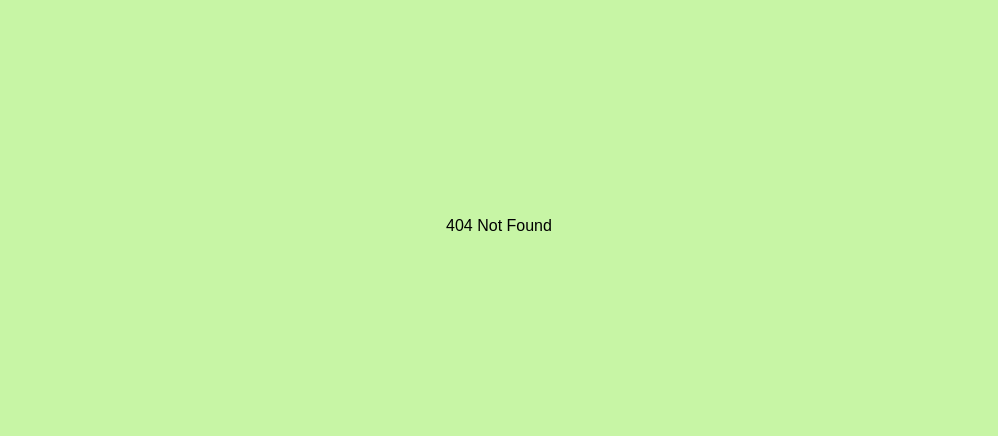
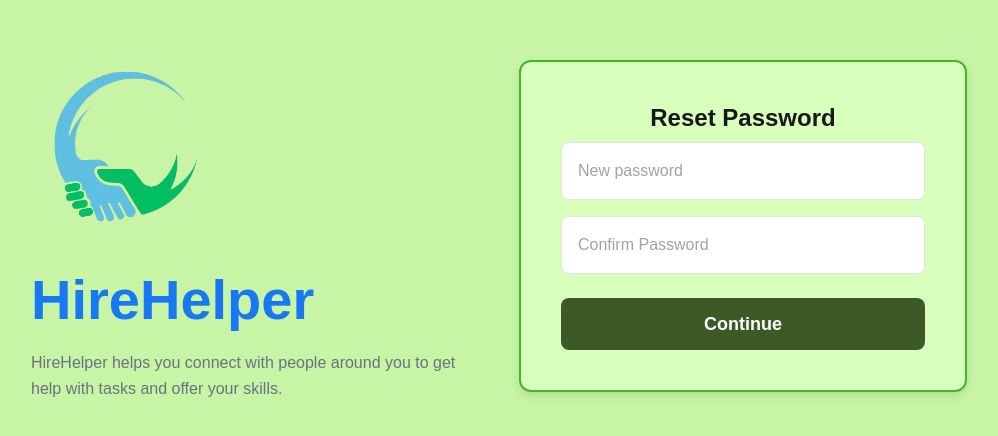
Before and after one commit to springboardmentor632/hirehelper_team_01, a React (Vite) app in the folder frontend/: page /reset in a window 1280 px wide. Before the commit this address had no page. Shown: the part 174-610 px from the top of the page, without its empty margins (141-1139 px from the left). Built offline with nearby package versions, Linux system fonts and the light colour scheme.

Commit message:
reset page added

```diff
--- a/frontend/src/App.jsx
+++ b/frontend/src/App.jsx
@@ -5,6 +5,7 @@ import { BrowserRouter, Routes, Route } from 'react-router-dom';
 import Login from "./pages/Login";
 import Signup from "./pages/Signup";
 import OTPVerification from "./pages/OTPVerification";
+import ResetPassword from "./pages/ResetPage";
 import Feed from "./pages/feed";
 import MyTasks from "./pages/MyTasks";
 import MyAddTask from "./pages/AddTask";
@@ -39,6 +40,7 @@ function App() {
                             <Route path="/login" element={<Login />} />
                             <Route path="/signup" element={<Signup />} />
                             <Route path="/otp" element={<OTPVerification />} />
+                            <Route path="/reset" element={<ResetPassword />} />
                         </Route>
 
                         {/* ONLY FOR LOGGED-IN USERS */}
--- a/frontend/src/pages/Login.jsx
+++ b/frontend/src/pages/Login.jsx
@@ -90,9 +90,9 @@ const Login = () => {
                             </button>
 
                             {/* Forgotten Password link */}
-                            <a href="#" className="block text-center text-action-link text-sm mb-6 hover:underline">
+                            <Link to={`/reset?email=${email}`} className="block text-center text-action-link text-sm mb-6 hover:underline">
                                 Forgotten password?
-                            </a>
+                            </Link>
 
                             {/* Create Account Link (Secondary Action) */}
                             <Link
--- a/frontend/src/pages/OTPVerification.jsx
+++ b/frontend/src/pages/OTPVerification.jsx
@@ -1,12 +1,20 @@
 import React, { useState, useRef } from 'react';
-import logo from '../assets/logo.png'; // Ensure path is correct
+import logo from '../assets/logo.png';
 import { verifySignupOtp, resendSignupOtp } from '../utils/api';
-import { useNavigate } from 'react-router-dom';
+import { resetPassword } from '../utils/api';
+import { useNavigate, useSearchParams } from 'react-router-dom';
 
 const VerifyEmail = () => {
+    const [searchParams] = useSearchParams();
+    const type = searchParams.get('type') || 'signup'; // 'signup' or 'reset'
+    const email = searchParams.get('email') || '';
+
     // Array to hold the 6-digit OTP code
     const [otp, setOtp] = useState(new Array(6).fill(""));
     const inputRefs = useRef([]);
+    const [loading, setLoading] = useState(false);
+    const [error, setError] = useState('');
+    const navigate = useNavigate();
 
     const handleChange = (element, index) => {
         if (isNaN(element.value)) return false;
@@ -26,23 +34,89 @@ const VerifyEmail = () => {
         }
     };
 
-    const navigate = useNavigate();
-
     const handleVerify = async (e) => {
         e.preventDefault();
+        setError('');
         const code = otp.join("");
-        const email_id = localStorage.getItem('pendingEmail');
-        if (!email_id) return alert('No pending email found');
+
+        if (code.length < 6) {
+            setError('Please enter the complete OTP');
+            return;
+        }
+
         try {
-            await verifySignupOtp({ email_id, otp: code });
-            // on success, remove pending and navigate to login
-            localStorage.removeItem('pendingEmail');
-            alert('Email verified — you can now log in.');
-            navigate('/login');
+            setLoading(true);
+
+            if (type === 'reset') {
+                // Password reset OTP verification
+                const newPassword = localStorage.getItem('resetPassword');
+                const resetEmail = localStorage.getItem('resetEmail') || email;
+
+                if (!newPassword) {
+                    setError('Password not found. Please try again.');
+                    return;
+                }
+
+                await resetPassword({ email_id: resetEmail, otp: code, newPassword });
+
+                // Clean up storage
+                localStorage.removeItem('resetPassword');
+                localStorage.removeItem('resetEmail');
+
+                alert('Password changed successfully! Please login with your new password.');
+                navigate('/login');
+            } else {
+                // Signup OTP verification
+                const pendingEmail = localStorage.getItem('pendingEmail') || email;
+
+                if (!pendingEmail) {
+                    setError('No email found. Please try again.');
+                    return;
+                }
+
+                await verifySignupOtp({ email_id: pendingEmail, otp: code });
+                localStorage.removeItem('pendingEmail');
+                alert('Email verified — you can now log in.');
+                navigate('/login');
+            }
         } catch (err) {
-            alert(err.message || 'OTP verification failed');
+            setError(err.message || 'OTP verification failed');
+        } finally {
+            setLoading(false);
         }
     };
+
+    const handleResend = async () => {
+        setError('');
+        const pendingEmail = localStorage.getItem('pendingEmail') || email;
+
+        if (!pendingEmail) {
+            setError('No email found. Please try again.');
+            return;
+        }
+
+        try {
+            setLoading(true);
+            if (type === 'reset') {
+                // For reset, call forgot password again
+                const { forgotPassword } = await import('../utils/api');
+                await forgotPassword(pendingEmail);
+            } else {
+                // For signup
+                await resendSignupOtp(pendingEmail);
+            }
+            alert('OTP resent');
+        } catch (err) {
+            setError(err.message || 'Resend failed');
+        } finally {
+            setLoading(false);
+        }
+    };
+
+    const heading = type === 'reset' ? 'Verify OTP' : 'Verify Your Email';
+    const description = type === 'reset'
+        ? `We've sent a 6-digit OTP to ${email || 'your email'}.`
+        : 'We\'ve sent a 6-digit code to your email.';
 
     return (
         <div className="min-h-screen flex items-center justify-center bg-bg-app p-4 font-sans">
@@ -55,10 +129,14 @@ const VerifyEmail = () => {
                 </div>
 
                 {/* Text Content */}
-                <h1 className="text-2xl font-bold text-text-primary mb-2">Verify Your Email</h1>
-                <p className="text-text-secondary text-center mb-8">
-                    We've sent a 6-digit code to your email.
-                </p>
+                <h1 className="text-2xl font-bold text-text-primary mb-2">{heading}</h1>
+                <p className="text-text-secondary text-center mb-8">{description}</p>
+
+                {error && (
+                    <div className="w-full mb-4 p-3 bg-red-100 text-red-700 rounded-md text-sm">
+                        {error}
+                    </div>
+                )}
 
                 {/* Verification Form */}
                 <form onSubmit={handleVerify} className="w-full flex flex-col items-center">
@@ -82,9 +160,10 @@ const VerifyEmail = () => {
                     {/* Verify Button */}
                     <button
                         type="submit"
-                        className="w-full py-3 bg-action-accept text-action-decline font-bold text-lg rounded-md transition hover:opacity-90 shadow-md"
+                        disabled={loading}
+                        className="w-full py-3 bg-action-accept text-action-decline font-bold text-lg rounded-md transition hover:opacity-90 shadow-md disabled:opacity-50"
                     >
-                        Verify Code
+                        {loading ? 'Verifying...' : 'Verify Code'}
                     </button>
 
                     {/* Resend Link */}
@@ -92,17 +171,9 @@ const VerifyEmail = () => {
                         Didn't receive the OTP?
                         <button
                             type="button"
-                            className="text-action-link font-semibold ml-1 hover:underline"
-                            onClick={async () => {
-                                const email_id = localStorage.getItem('pendingEmail');
-                                if (!email_id) return alert('No pending email found');
-                                try {
-                                    await resendSignupOtp(email_id);
-                                    alert('OTP resent');
-                                } catch (err) {
-                                    alert(err.message || 'Resend failed');
-                                }
-                            }}
+                            disabled={loading}
+                            className="text-action-link font-semibold ml-1 hover:underline disabled:opacity-50"
+                            onClick={handleResend}
                         >
                             Resend
                         </button>
--- /dev/null
+++ b/frontend/src/pages/ResetPage.jsx
@@ -0,0 +1,131 @@
+import React, { useState } from 'react';
+import { useNavigate, useSearchParams } from 'react-router-dom';
+import logo from '../assets/logo.png';
+import { forgotPassword } from '../utils/api';
+
+const ResetPassword = () => {
+    const [searchParams] = useSearchParams();
+    const email = searchParams.get('email') || '';
+
+    const [password, setPassword] = useState('');
+    const [confirmPassword, setConfirmPassword] = useState('');
+    const [loading, setLoading] = useState(false);
+    const [error, setError] = useState('');
+    const navigate = useNavigate();
+
+    const handlePasswordSubmit = async (e) => {
+        e.preventDefault();
+        setError('');
+
+        if (!email) {
+            setError('Email not provided. Please go back to login.');
+            return;
+        }
+
+        if (password !== confirmPassword) {
+            setError("Passwords do not match!");
+            return;
+        }
+
+        if (password.length < 6) {
+            setError("Password must be at least 6 characters");
+            return;
+        }
+
+        try {
+            setLoading(true);
+            // Send password reset request - OTP will be sent to email
+            await forgotPassword(email);
+
+            // Store password and redirect to OTP verification
+            localStorage.setItem('resetPassword', password);
+            localStorage.setItem('resetEmail', email);
+            navigate(`/otp?type=reset&email=${email}`);
+        } catch (err) {
+            setError(err.message || 'Failed to process password reset');
+        } finally {
+            setLoading(false);
+        }
+    };
+
+    return (
+        // Full viewport container with the light green background (bg-app)
+        <div className="min-h-screen flex items-center justify-center bg-bg-app p-4 font-sans">
+
+            {/* Main Content Area */}
+            <div className="flex flex-col lg:flex-row max-w-5xl w-full items-center lg:items-center">
+
+                {/* Left Panel: Branding (Hidden on mobile to match your Login ref) */}
+                <div className="hidden lg:flex flex-col flex-1 justify-center pr-10">
+                    <div className="w-48 h-48 flex items-center justify-center mb-4">
+                        <img src={logo} alt="HireHelper Logo" className="w-full h-full object-contain p-4" />
+                    </div>
+
+                    <h1 className="text-[3.5rem] font-bold text-action-link mb-2">
+                        HireHelper
+                    </h1>
+
+                    <p className="text-base text-text-secondary leading-relaxed max-w-md">
+                        HireHelper helps you connect with people around you to get help with tasks and offer your skills.
+                    </p>
+                </div>
+
+                {/* Right Panel Wrapper */}
+                <div className="flex flex-col w-full max-w-md lg:max-w-none items-center lg:flex-1">
+
+                    {/* Form Card */}
+                    <div className="bg-bg-highlight p-8 md:p-10 rounded-lg border-[2px] border-action-accept shadow-card flex flex-col items-center w-full max-w-md">
+
+                        {/* Mobile Logo Branding */}
+                        <div className="lg:hidden flex flex-col items-center mb-6 text-center">
+                            <div className="w-24 h-24 mb-2">
+                                <img src={logo} alt="Logo" className="w-full h-full object-contain p-2" />
+                            </div>
+                            <h1 className="text-h1 font-bold text-action-link">HireHelper</h1>
+                        </div>
+
+                        <h2 className="text-2xl font-bold text-text-primary mb-2">Reset Password</h2>
+                        {email && <p className="text-sm text-text-secondary mb-6">Email: {email}</p>}
+
+                        {error && (
+                            <div className="w-full mb-4 p-3 bg-red-100 text-red-700 rounded-md text-sm">
+                                {error}
+                            </div>
+                        )}
+
+                        <form className="w-full max-w-sm" onSubmit={handlePasswordSubmit}>
+                            <input
+                                type="password"
+                                placeholder="New password"
+                                value={password}
+                                onChange={(e) => setPassword(e.target.value)}
+                                className="w-full p-4 mb-4 border border-border-default rounded-md text-base text-text-primary focus:outline-none focus:ring-2 focus:ring-action-accept"
+                                required
+                            />
+                            <input
+                                type="password"
+                                placeholder="Confirm Password"
+                                value={confirmPassword}
+                                onChange={(e) => setConfirmPassword(e.target.value)}
+                                className="w-full p-4 mb-6 border border-border-default rounded-md text-base text-text-primary focus:outline-none focus:ring-2 focus:ring-action-accept"
+                                required
+                            />
+
+                            {/* Continue Button */}
+                            <button
+                                type="submit"
+                                disabled={loading}
+                                className="w-full py-3 bg-[#3D5A26] text-white font-bold text-lg rounded-md transition hover:opacity-90 disabled:opacity-50"
+                            >
+                                {loading ? 'Sending OTP...' : 'Continue'}
+                            </button>
+                        </form>
+                    </div>
+
+                </div>
+            </div>
+        </div>
+    );
+};
+
+export default ResetPassword;
--- a/frontend/src/utils/api.js
+++ b/frontend/src/utils/api.js
@@ -74,3 +74,26 @@ export async function createTask(formData) {
   if (!res.ok) throw new Error(json?.message || 'Failed to create task');
   return json;
 }
+
+// Password Reset API helpers
+export async function forgotPassword(email_id) {
+  const res = await fetch('/api/auth/forgot-password', {
+    method: 'POST',
+    headers: { 'Content-Type': 'application/json' },
+    body: JSON.stringify({ email_id }),
+  });
+  const json = await res.json().catch(() => ({}));
+  if (!res.ok) throw new Error(json?.message || 'Failed to send OTP');
+  return json;
+}
+
+export async function resetPassword({ email_id, otp, newPassword }) {
+  const res = await fetch('/api/auth/reset-password', {
+    method: 'POST',
+    headers: { 'Content-Type': 'application/json' },
+    body: JSON.stringify({ email_id, otp, newPassword }),
+  });
+  const json = await res.json().catch(() => ({}));
+  if (!res.ok) throw new Error(json?.message || 'OTP verification failed');
+  return json;
+}
```
